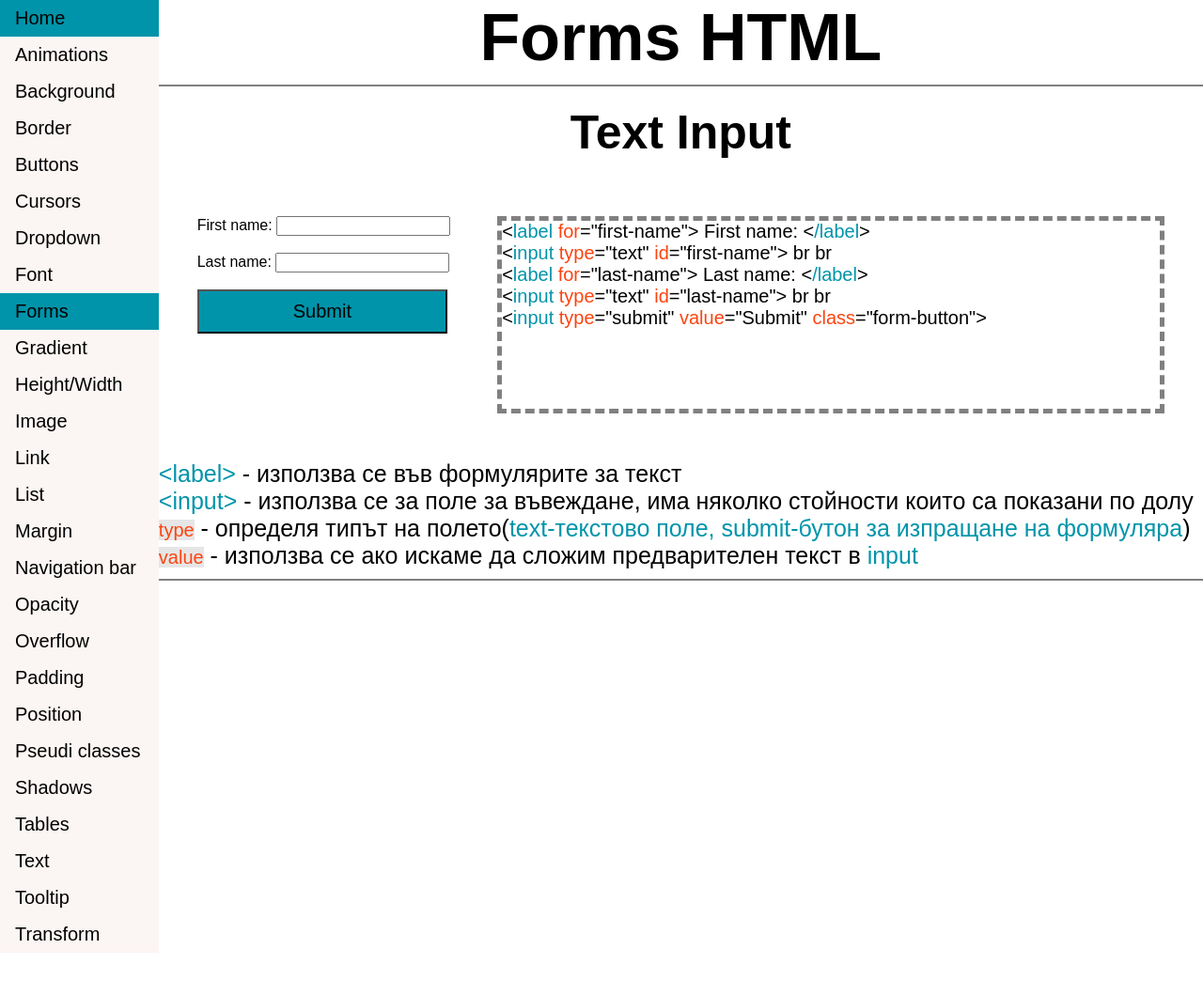
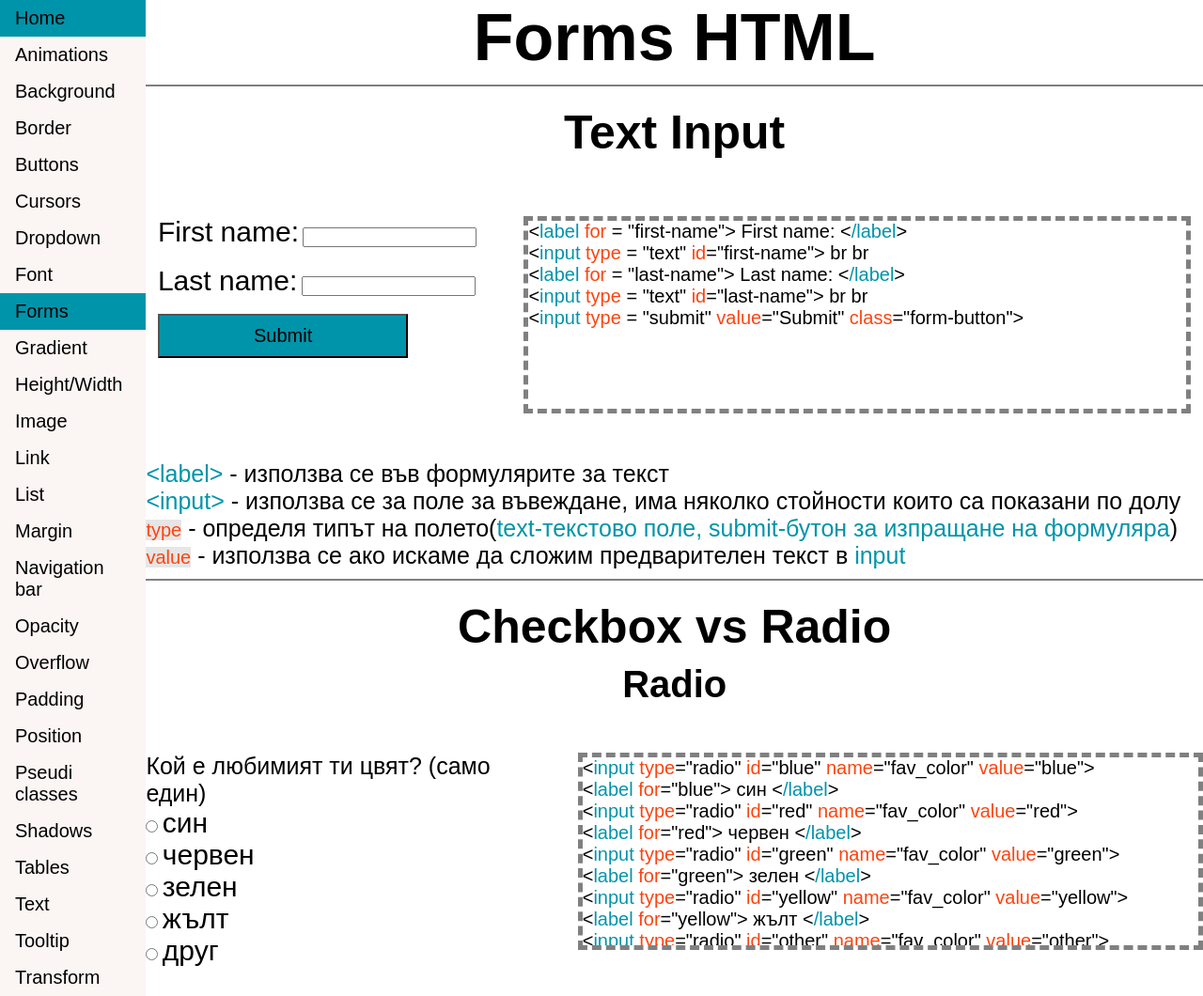
Before and after one commit to RayanKamarinchev/Style-helper, a plain HTML site: page forms.html in a window 1280 px wide. Shown: the whole page at 94% size. Before the commit the page ends 1014 px from the top, so only its background shows below. Drawn offline with Linux system fonts and the light colour scheme.

Commit message:
Form HTML

```diff
--- a/forms.html
+++ b/forms.html
@@ -51,11 +51,11 @@
                 </form>
                 <div class="code-show">
                     <code>
-                        &#60;<small class="class">label</small> <small class="prop">for</small>="first-name"> First name: &#60;<small class="class">/label</small>&#62; <br>
-                        &#60;<small class="class">input</small> <small class="prop">type</small>="text" <small class="prop">id</small>="first-name"> br br <br>
-                        &#60;<small class="class">label</small> <small class="prop">for</small>="last-name"> Last name: &#60;<small class="class">/label</small>&#62; <br>
-                        &#60;<small class="class">input</small> <small class="prop">type</small>="text" <small class="prop">id</small>="last-name"&#62; br br <br>
-                        &#60;<small class="class">input</small> <small class="prop">type</small>="submit" <small class="prop">value</small>="Submit" <small class="prop">class</small>="form-button"> <br>
+                        &#60;<small class="class">label</small> <small class="prop">for</small> = "first-name"> First name: &#60;<small class="class">/label</small>&#62; <br>
+                        &#60;<small class="class">input</small> <small class="prop">type</small> = "text" <small class="prop">id</small>="first-name"> br br <br>
+                        &#60;<small class="class">label</small> <small class="prop">for</small> = "last-name"> Last name: &#60;<small class="class">/label</small>&#62; <br>
+                        &#60;<small class="class">input</small> <small class="prop">type</small> = "text" <small class="prop">id</small>="last-name"&#62; br br <br>
+                        &#60;<small class="class">input</small> <small class="prop">type</small> = "submit" <small class="prop">value</small>="Submit" <small class="prop">class</small>="form-button"> <br>
                     </code>
                 </div>
             </div>
@@ -66,6 +66,37 @@
                 <p><small class="out">value</small> - използва се ако искаме да сложим предварителен текст в <a>input</a></p>
             </div>
             <hr>
+            <h2>Checkbox vs Radio</h2>
+            <h3>Radio</h3>
+            <div class="example">
+                <form>
+                    <p>Кой е любимият ти цвят? (само един)</p>
+                    <input type="radio" id="blue" name="fav_color" value="blue">
+                    <label for="blue">син</label><br>
+                    <input type="radio" id="red" name="fav_color" value="red">
+                    <label for="red">червен</label><br>
+                    <input type="radio" id="green" name="fav_color" value="green">
+                    <label for="green">зелен</label> <br>
+                    <input type="radio" id="yellow" name="fav_color" value="yellow">
+                    <label for="yellow">жълт</label> <br>
+                    <input type="radio" id="other" name="fav_color" value="other">
+                    <label for="other">друг</label>
+                </form>
+                <div class="code-show">
+                    <code>
+                        &#60;<small class="class">input</small> <small class="prop">type</small>="radio" <small class="prop">id</small>="blue" <small class="prop">name</small>="fav_color" <small class="prop">value</small>="blue"> <br>
+                        &#60;<small class="class">label</small> <small class="prop">for</small>="blue"> син &#60;<small class="class">/label</small>><br>
+                        &#60;<small class="class">input</small> <small class="prop">type</small>="radio" <small class="prop">id</small>="red" <small class="prop">name</small>="fav_color" <small class="prop">value</small>="red"> <br>
+                        &#60;<small class="class">label</small> <small class="prop">for</small>="red"> червен &#60;<small class="class">/label</small>><br>
+                        &#60;<small class="class">input</small> <small class="prop">type</small>="radio" <small class="prop">id</small>="green" <small class="prop">name</small>="fav_color" <small class="prop">value</small>="green"> <br>
+                        &#60;<small class="class">label</small> <small class="prop">for</small>="green"> зелен &#60;<small class="class">/label</small>> <br>
+                        &#60;<small class="class">input</small> <small class="prop">type</small>="radio" <small class="prop">id</small>="yellow" <small class="prop">name</small>="fav_color" <small class="prop">value</small>="yellow"> <br>
+                        &#60;<small class="class">label</small> <small class="prop">for</small>="yellow"> жълт &#60;<small class="class">/label</small>> <br>
+                        &#60;<small class="class">input</small> <small class="prop">type</small>="radio" <small class="prop">id</small>="other" <small class="prop">name</small>="fav_color" <small class="prop">value</small>="other"> <br>
+                        &#60;<small class="class">label</small> <small class="prop">for</small>="other"> друг &#60;<small class="class">/label</small>>
+                    </code>
+                </div>
+            </div>
         </div>
     </div>
 </body>
--- a/style.css
+++ b/style.css
@@ -149,6 +149,7 @@
     height: 200px;
     margin-left: 50px;
     overflow:auto;
+    white-space: nowrap;
 }
 
 .content code{
@@ -423,3 +424,11 @@
     padding: 10px 100px;
     font-size: 20px;
 }
+
+label{
+    font-size: 30px;
+}
+
+h3{
+    font-size: 40px;
+}
```
